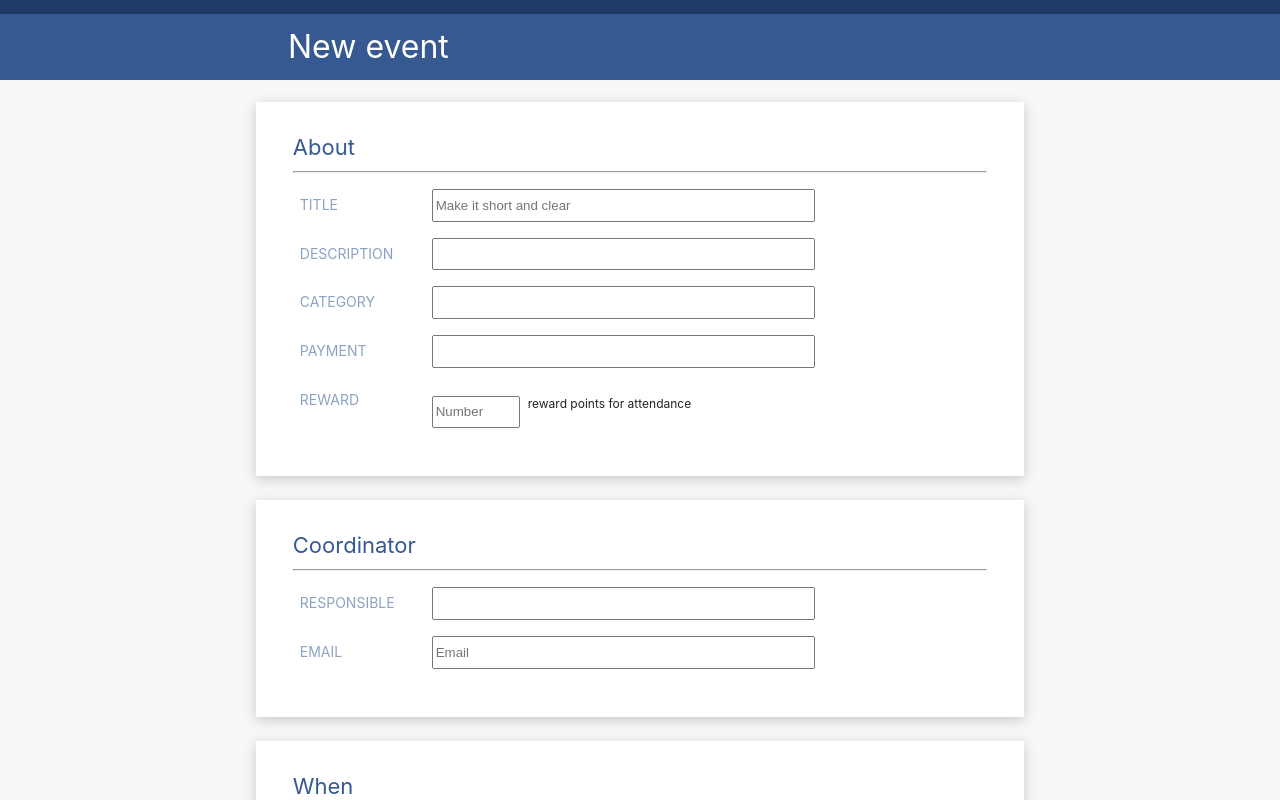
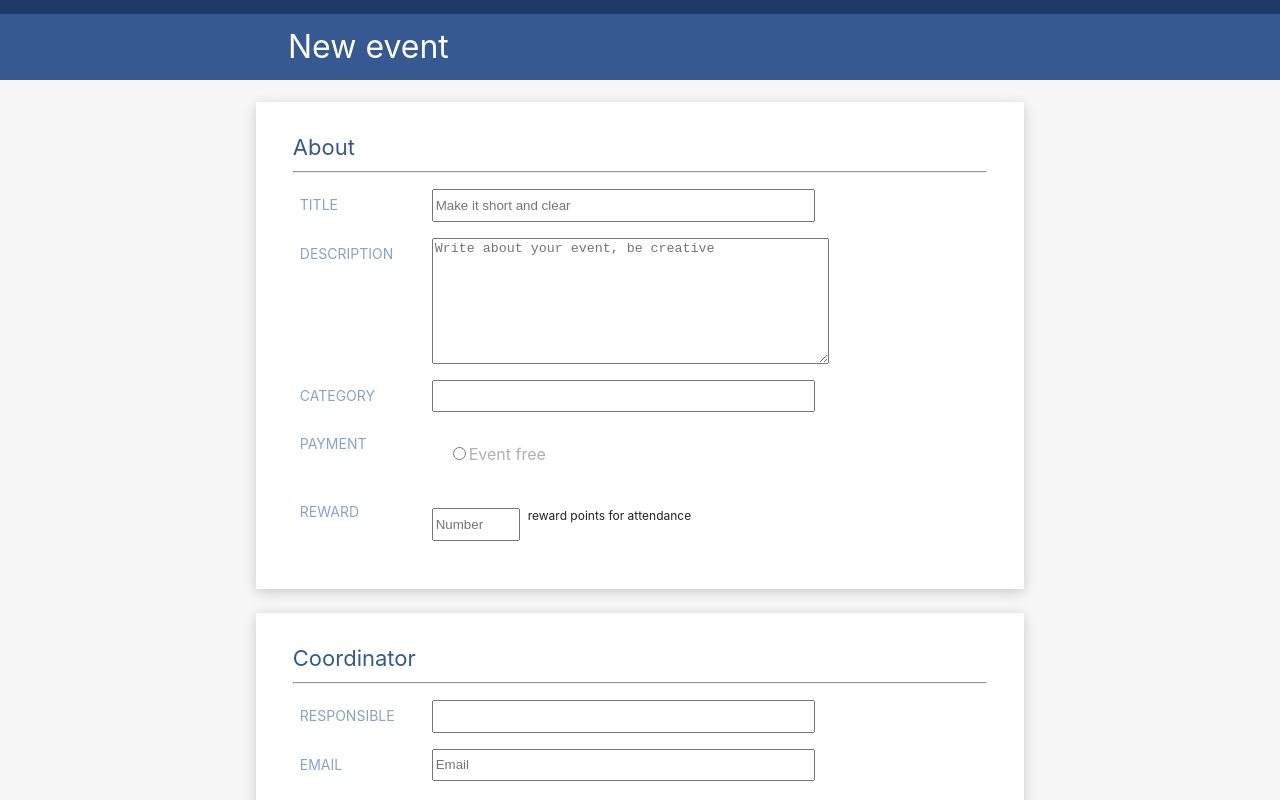
Before and after one commit to forestfox128/EventForm, a React (Create React App) app: page /login in a window 1280 px wide. Shown: the top 800 px of the page. Built offline with nearby package versions, Linux system fonts and the light colour scheme.

Commit message:
radiobutton and texarea ready

```diff
--- a/src/Components/Form/Form.css
+++ b/src/Components/Form/Form.css
@@ -4,5 +4,5 @@
     margin-bottom: 0.5em;
 }
 hr {
-    color: rgba(216, 216, 218, 0.5);;
+    color: rgba(216, 216, 218, 0.5);
 }
--- a/src/Components/Input/Input.css
+++ b/src/Components/Input/Input.css
@@ -22,3 +22,13 @@
     min-width: 100px;
     float: left;
 }
+.TextArea {
+    width: 94%;
+    min-width: 120px;
+    float: left;
+}
+.RadioInput {
+    padding: 1em;
+    color:#b0b0b5;
+    font-size: 16px;
+}
--- /dev/null
+++ b/src/Components/Input/RadioInput.jsx
@@ -0,0 +1,15 @@
+import React from 'react';
+import './Input.css';
+
+function RadioInput(props) {
+
+    return (
+        <div className="RadioInput">
+        <input type="radio"
+        autoFocus
+        value={props.value}
+        />{props.label}</div>
+    );
+}
+
+export default RadioInput;
--- /dev/null
+++ b/src/Components/Input/TextArea.jsx
@@ -0,0 +1,17 @@
+import React from 'react';
+import './Input.css';
+
+function Input(props) {
+
+    return (
+        <textarea className="TextArea"
+        placeholder={props.placeholder}
+        maxLength={props.maxLength}
+        autoFocus
+        cols={props.width}
+        rows={props.rows}
+        ></textarea>
+    );
+}
+
+export default Input;
--- a/src/Screens/CreateEventScreen.jsx
+++ b/src/Screens/CreateEventScreen.jsx
@@ -3,6 +3,8 @@ import Layout from '../Components/Layout/Layout';
 import Button from '../Components/Button/Button';
 import Form from '../Components/Form/Form';
 import Input from '../Components/Input/Input';
+import Textarea from '../Components/Input/TextArea';
+import RadioInput from '../Components/Input/RadioInput';
 import InputDate from '../Components/Input/InputDate';
 import FormRow from '../Components/FormRow/FormRow';
 import FormLabel from '../Components/FormLabel/FormLabel';
@@ -24,7 +26,7 @@ class CreateEventScreen extends React.Component {
                         </FormRow>
                         <FormRow>
                             <FormLabel key={0} >Description</FormLabel>
-                            <Input key={1} width={"big"} />
+                            <Textarea key={1} rows={"8"} placeholder={"Write about your event, be creative"} />
                         </FormRow>
                         <FormRow>
                             <FormLabel key={0} >Category</FormLabel>
@@ -32,7 +34,7 @@ class CreateEventScreen extends React.Component {
                         </FormRow>
                         <FormRow>
                             <FormLabel key={0} >Payment</FormLabel>
-                            <Input key={1} width={"big"} />
+                            <RadioInput key={1} label={"Event free"} />
                         </FormRow>
                         <FormRow>
                             <FormLabel key={0} >Reward</FormLabel>
```
